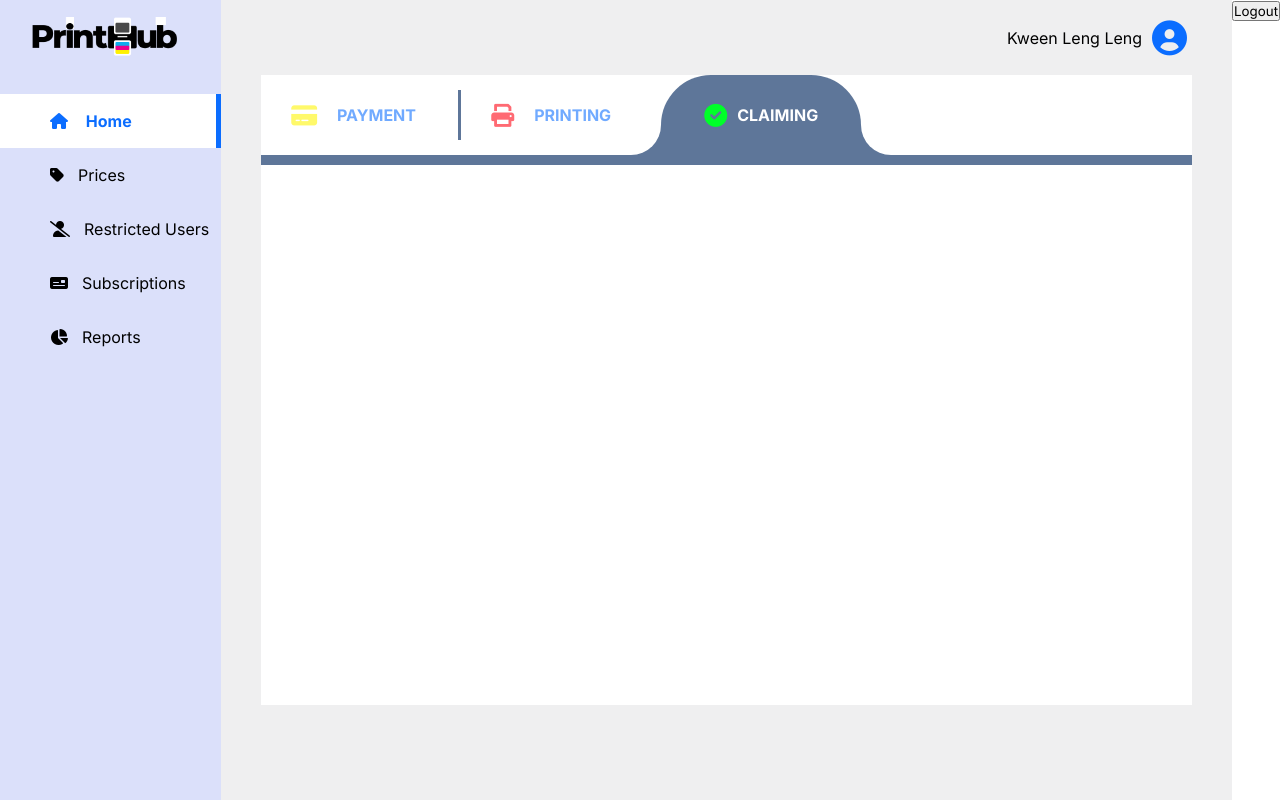
After one commit to aguilaremmanuel/PrintHubProject, a Django app: page /shop/dashboard/claiming in a window 1280 px wide. The commit adds this page. Run offline with Django 5.2, Linux system fonts and the light colour scheme.

Commit message:
shop links created (payment, printing, claiming)

```diff
--- /dev/null
+++ b/printhub/printhub_app/static/css/payment-printing-claiming.css
@@ -0,0 +1,50 @@
+.folder-container {
+    border-radius: 0;
+    height: 550px;
+    border-top: 10px solid #5E7699;
+}
+
+.tab-container {
+    display: flex;
+    width: 100%;
+    height: 80px;
+    background-color: white;
+}
+
+.tab-instance {
+    display: flex;
+    justify-content: left;
+    align-items: center;
+    width: 200px;
+    height: 100%;
+    cursor: pointer;
+}
+
+.tab-instance span {
+    color: #0B6DFF;
+    font-weight: bold;
+    opacity: 58%;
+    margin-left: 20px;
+}
+
+.tab-instance i {
+    font-size: 23px;
+    opacity: 58%;
+}
+
+.tab-instance.current-tab span {
+    color: white;
+    opacity: 100%;
+}
+
+.fa-print {
+    color: #FF000F;
+}
+
+.fa-circle-check {
+    color: #00FF29;
+}
+
+.tab-container a {
+    display: none;
+}
--- /dev/null
+++ b/printhub/printhub_app/static/css/shop-claiming.css
@@ -0,0 +1,62 @@
+.printing-tab-container {
+    background-color: #5E7699;
+}
+
+.printing-sub-background {
+    display: flex;
+    align-items: center;
+    background-color: white;
+    width: 100%;
+    height: 100%;
+    border-bottom-right-radius: 30px;
+    padding-left: 30px;
+}
+
+.claiming-sub-container {
+    display: flex;
+    align-items: center;
+    justify-content: center;
+    background-color: #5E7699;
+    width: 100%;
+    height: 100%;
+    border-top-left-radius: 50px;
+    border-top-right-radius: 50px;
+}
+
+.styling-tab-container {
+    background-color: #5E7699;
+}
+
+.styling-sub-container {
+    background-color: white;
+    width: 100%;
+    height: 100%;
+    border-bottom-left-radius: 30px;
+}
+
+.payment-items-container {
+    display: flex;
+    align-items: center;
+    padding-left: 30px;
+    border-right: 3px solid #5E7699;
+    width: 100%;
+    height: 50px;
+}
+
+.payment-tab-container i {
+    color: #FFF500;
+}
+
+.claiming-tab-container span {
+    margin-left: 10px;
+    opacity: 100%;
+}
+
+.claiming-tab-container i {
+    opacity: 100%;
+}
+
+.payment-tab-container:hover,
+.printing-sub-background:hover {
+    background-color: rgb(241, 238, 238);
+}
--- a/printhub/printhub_app/static/css/shop-home-style.css
+++ b/printhub/printhub_app/static/css/shop-home-style.css
@@ -90,8 +90,12 @@
     color: rgb(20, 233, 20);
 }
 
-.folder-container {
+.folder-container-instance {
     cursor: pointer;
+}
+
+.folder-container-instance a {
+    display: none;
 }
 
 .folder-container-instance:hover {
--- a/printhub/printhub_app/static/js/shop-dashboard.js
+++ b/printhub/printhub_app/static/js/shop-dashboard.js
@@ -41,6 +41,9 @@ document.getElementById("cancel-btn").addEventListener("click", function() {
     document.getElementById("create-folder-modal").style.display = "none";
 });
 
+document.querySelector('.folder-container-instance').addEventListener('click', function() {
+    document.getElementById('payment-link').click();
+});
 
 
 
--- /dev/null
+++ b/printhub/printhub_app/templates/shop/shop-claiming.html
@@ -0,0 +1,80 @@
+{% load static %}
+
+<!DOCTYPE html>
+<html lang="en">
+    <head>
+        <meta charset="UTF-8">
+        <meta name="viewport" content="width=device-width, initial-scale=1.0">
+        <link href="{% static 'css/generic-style.css' %}" rel="stylesheet">
+        <link href="{% static 'css/shop-dashboard-style.css' %}" rel="stylesheet">
+        <link href="{% static 'css/shop-home-style.css' %}" rel="stylesheet">
+        <link href="{% static 'css/payment-printing-claiming.css' %}" rel="stylesheet">
+        <link href="{% static 'css/shop-claiming.css' %}" rel="stylesheet">
+
+        <link rel="stylesheet" href="https://cdnjs.cloudflare.com/ajax/libs/font-awesome/6.0.0-beta3/css/all.min.css">
+        <title>CLAIMING</title>
+    </head>
+    <body>
+
+        <div class="navigation">
+            <img src="{% static 'images/logo.png' %}" alt="Company Logo">
+
+            <div class="nav-links-container">
+                <a href="#" class="home-link link-hovered"><i class="fa-solid fa-house first-icon icon-hovered"></i> <span class="home-text link-text-hovered">Home</span></a>
+                <a href="{% url 'shop_prices' %}"><i class="fa-solid fa-tag"></i><span>Prices</span></a>
+                <a href="#"><i class="fa-solid fa-user-slash"></i><span>Restricted Users</span></a>
+                <a href="#"><i class="fa-solid fa-money-check"></i><span>Subscriptions</span></a>
+                <a href="#"><i class="fa-solid fa-chart-pie"></i><span>Reports</span></a>
+            </div>
+
+        </div>
+
+        <div class="main-panel">
+
+            <div class="profile-container">
+                <span>Kween Leng Leng</span> <i class="fa-solid fa-circle-user"></i>
+            </div>
+            <div class="tab-container">
+                <div class="payment-tab-container tab-instance" id="payment-tab">
+                    <div class="payment-items-container">
+                        <i class="fa-solid fa-credit-card"></i> <span>PAYMENT</span>
+                    </div>
+                    <a href="{% url 'shop_payment' %}" id="payment-link"></a>
+                </div>
+                <div class="printing-tab-container tab-instance" id="printing-tab">
+                    <div class="printing-sub-background">
+                        <i class="fa-solid fa-print"></i><span>PRINTING</span>
+                    </div>
+                    <a href="{% url 'shop_printing' %}" id="printing-link"></a>
+                </div>
+                <div class="claiming-tab-container tab-instance current-tab">
+                    <div class="claiming-sub-container">
+                        <i class="fa-solid fa-circle-check"></i><span>CLAIMING</span>
+                    </div>
+                </div>
+                <div class="styling-tab-container tab-instance">
+                    <div class="styling-sub-container"></div>
+                </div>
+            </div>
+            <div class="folder-container">
+
+            </div>
+
+        </div>
+
+            <form action="{% url 'shop_logout' %}" method="post">
+            {% csrf_token %}
+            <button type="submit">Logout</button>
+            </form>
+
+    </body>
+
+    <script>
+        document.getElementById('printing-tab').addEventListener('click', function() {
+            document.getElementById('printing-link').click();
+        });
+        document.getElementById('payment-tab').addEventListener('click', function() {
+            document.getElementById('payment-link').click();
+        });
+    </script>
+</html>
--- a/printhub/printhub_app/urls.py
+++ b/printhub/printhub_app/urls.py
@@ -10,6 +10,9 @@ urlpatterns = [
     path('shop/dashboard/create-folder/', views.shop_create_folder, name="shop_create_folder"),
     path('shop/dashboard/prices/', views.shop_prices, name="shop_prices"),
     path('shop/dashboard/editing-price', views.shop_edit_price, name="shop_edit_price"),
+    path('shop/dashboard/payment', views.shop_payment, name='shop_payment'),
+    path('shop/dashboard/printing', views.shop_printing, name='shop_printing'),
+    path('shop/dashboard/claiming', views.shop_claiming, name='shop_claiming'),
 
     path('user/signup/', views.user_signup, name='user_signup'),            # user signup page
     path('user/login/', views.user_login, name='user_login'),               # user login page
--- a/printhub/printhub_app/views.py
+++ b/printhub/printhub_app/views.py
@@ -30,13 +30,44 @@ def main_page (request):
 def shop_dashboard(request):
     shop_id = request.session.get('shop_id')
     if shop_id:
+
+        folder_details = []
+
         folders = ShopFolder.objects.filter(folder_id=shop_id)
 
         hasNoShopRate = request.session.get('raise_no_shop_rate')
+
+        for folder in folders:
+
+            for_payment = 0
+            for_printing = 0
+            for_claiming = 0
+
+            user_folders = UserFolder.objects.filter(folder_parent=folder)
+
+            for user_folder in user_folders:
+                if user_folder.status == 'for payment':
+                    for_payment = for_payment + 1
+                elif user_folder.status == 'for printing':
+                    for_printing = for_printing + 1
+                elif user_folder.status == 'for claming':
+                    for_claiming = for_claiming + 1
+
+
+            folder_detail = {
+                'folder_name' : folder.name,
+                'for_payment' : for_payment,
+                'for_printing' : for_printing,
+                'for_claiming' : for_claiming
+            }
+            folder_details.append(folder_detail)
+
+        print("details is: ", folder_details)
         if hasNoShopRate:
             del request.session['raise_no_shop_rate']
-            return render(request, 'shop/shop-dashboard.html', {'folders': folders, 'raiseNoShopRate': True})
-        return render(request, 'shop/shop-dashboard.html', {'folders': folders})
+            return render(request, 'shop/shop-dashboard.html', {'folder_details': folder_details, 'raiseNoShopRate': True})
+
+        return render(request, 'shop/shop-dashboard.html', {'folder_details': folder_details})
     return redirect('shop_login')
 
 def shop_login(request):
@@ -162,6 +193,15 @@ def shop_edit_price(request):
         shop_rate.save()
 
         return redirect('shop_prices')
+
+def shop_payment(request):
+    return render(request, 'shop/shop-payment.html')
+
+def shop_printing(request):
+    return render(request, 'shop/shop-printing.html')
+
+def shop_claiming(request):
+    return render(request, 'shop/shop-claiming.html')
 
 def shop_logout(request):
     if 'shop_id' in request.session:
```
Also changed, not shown: printhub/printhub_app/static/css/shop-payment.css (added, +36 -0 lines), printhub/printhub_app/static/css/shop-printing.css (added, +64 -0 lines), printhub/printhub_app/templates/shop/shop-dashboard.html (+9 -7 lines), printhub/printhub_app/templates/shop/shop-payment.html (added, +78 -0 lines), printhub/printhub_app/templates/shop/shop-printing.html (added, +81 -0 lines).
